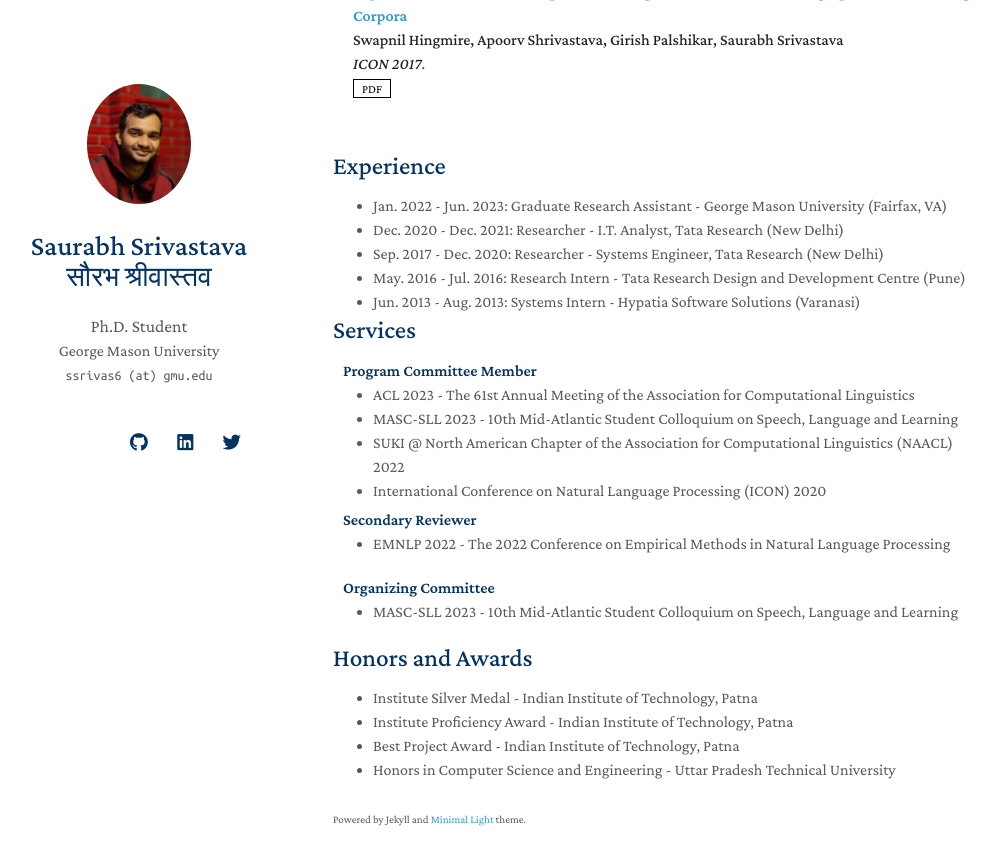
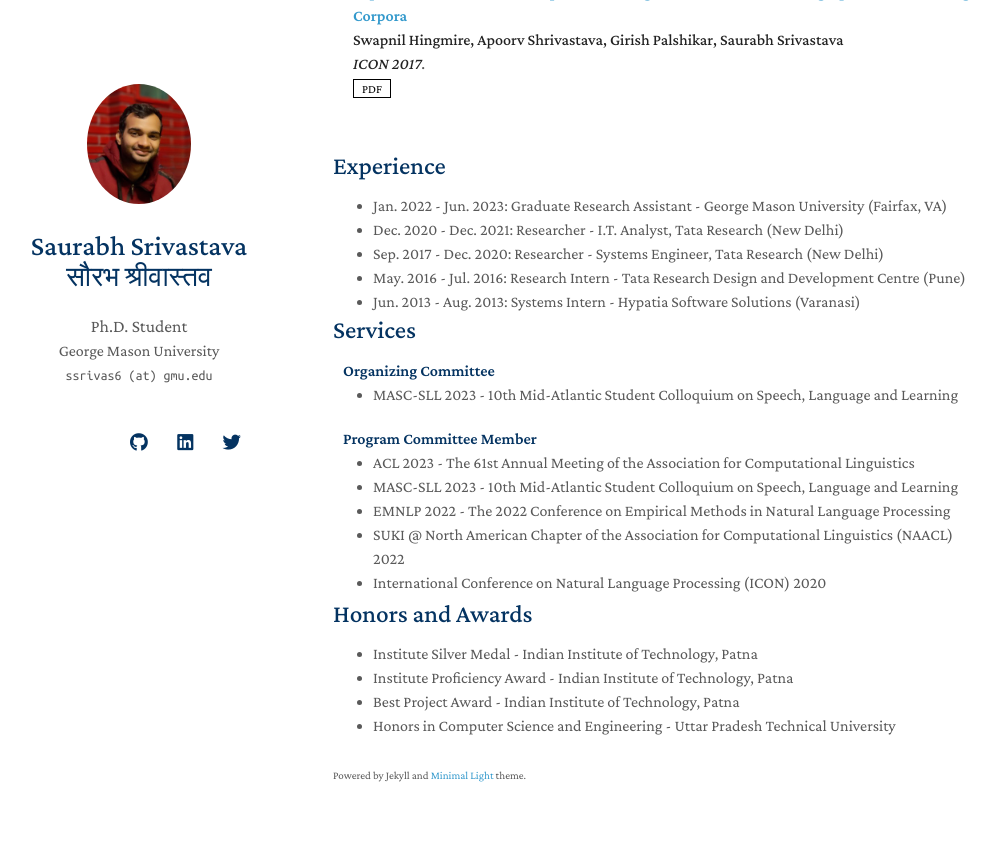
Before and after one commit to salokr/salokr.github.io, a Jekyll site: the page built from index.md, in a window 1280 px wide and 900 px high, scrolled down 2369 px. Shown: the top 865 px of the window, without its empty margins (137-1136 px from the left). Built offline with Jekyll 4.4.1, drawn with Linux system fonts in a browser that asks for light colours; nearby versions of some CDN libraries; a style sheet for code colours, icons or effects is not loaded; our own code applies the rules of GitHub Pages for plain Markdown files.

Commit message:
Update services.md

```diff
--- a/_includes/services.md
+++ b/_includes/services.md
@@ -1,22 +1,22 @@
 ## Services
+<h4 style="margin:0 10px 0;">Organizing Committee</h4>
+
+<ul style="margin:0 0 20px;">
+ <li><a href="https://www.mascsll.org/"><autocolor>MASC-SLL 2023 - 10th Mid-Atlantic Student Colloquium on Speech, Language and Learning</autocolor></a></li>
+</ul>
 
 <h4 style="margin:0 10px 0;">Program Committee Member</h4>
 
 <ul style="margin:0 0 5px;">
   <li><a href="https://2023.aclweb.org/"><autocolor>ACL 2023 - The 61st Annual Meeting of the Association for Computational Linguistics</autocolor></a></li>
   <li><a href="https://www.mascsll.org/"><autocolor>MASC-SLL 2023 - 10th Mid-Atlantic Student Colloquium on Speech, Language and Learning</autocolor></a></li>
+  <li><a href="https://2022.emnlp.org/"><autocolor>EMNLP 2022 - The 2022 Conference on Empirical Methods in Natural Language Processing</autocolor></a></li>
   <li><a href="https://suki-workshop.github.io/"><autocolor>SUKI @ North American Chapter of the Association for Computational Linguistics (NAACL) 2022</autocolor></a></li>
   <li><a href="https://www.iitp.ac.in/~ai-nlp-ml/icon2020/"><autocolor>International Conference on Natural Language Processing (ICON) 2020</autocolor></a></li>
 </ul>
 
-<h4 style="margin:0 10px 0;">Secondary Reviewer</h4>
+<!-- <h4 style="margin:0 10px 0;">Secondary Reviewer</h4>
 
 <ul style="margin:0 0 20px;">
-  <li><a href="https://2022.emnlp.org/"><autocolor>EMNLP 2022 - The 2022 Conference on Empirical Methods in Natural Language Processing</autocolor></a></li>
-</ul>
 
-<h4 style="margin:0 10px 0;">Organizing Committee</h4>
-
-<ul style="margin:0 0 20px;">
- <li><a href="https://www.mascsll.org/"><autocolor>MASC-SLL 2023 - 10th Mid-Atlantic Student Colloquium on Speech, Language and Learning</autocolor></a></li>
-</ul>
+</ul> -->
```
